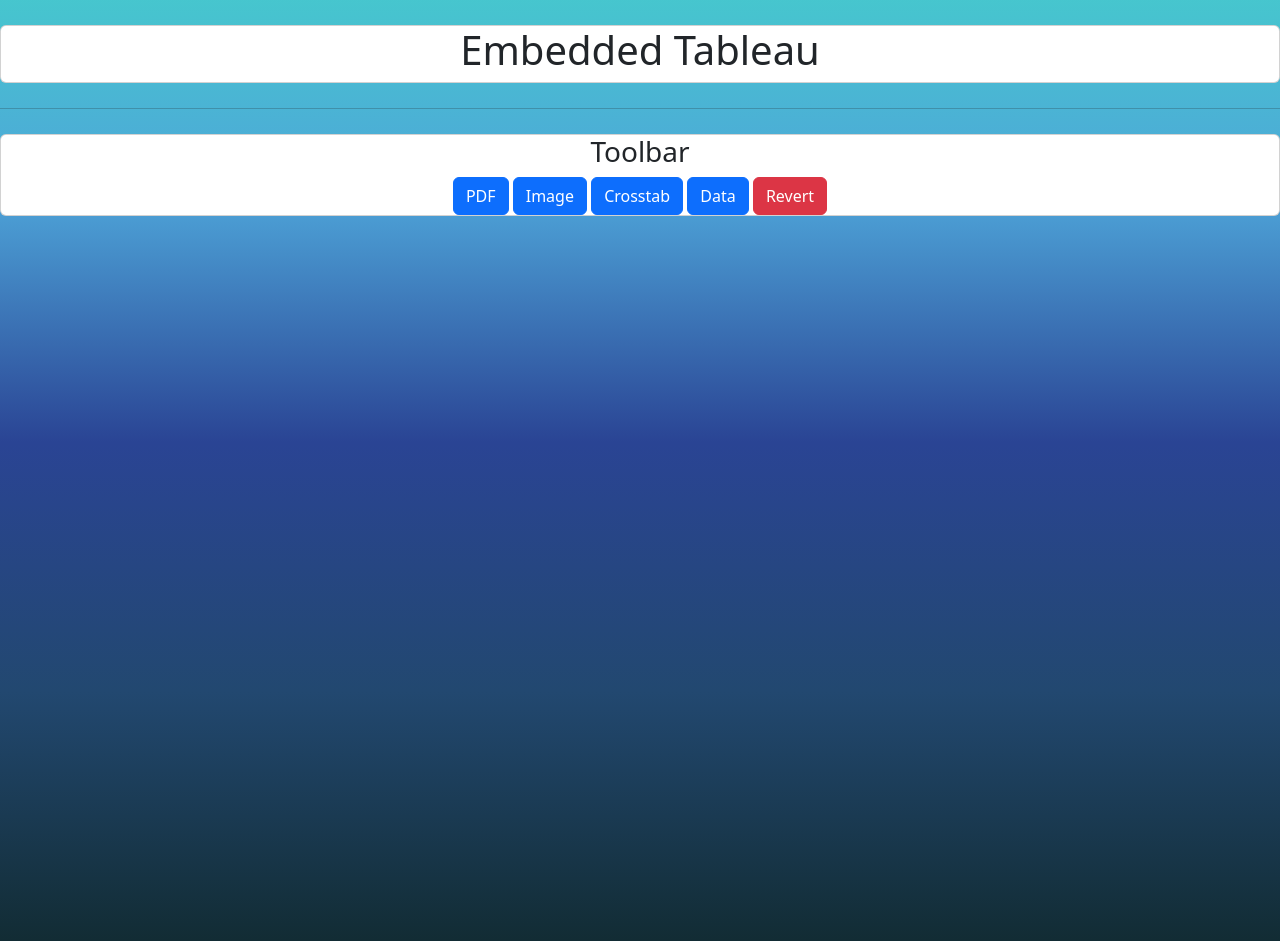
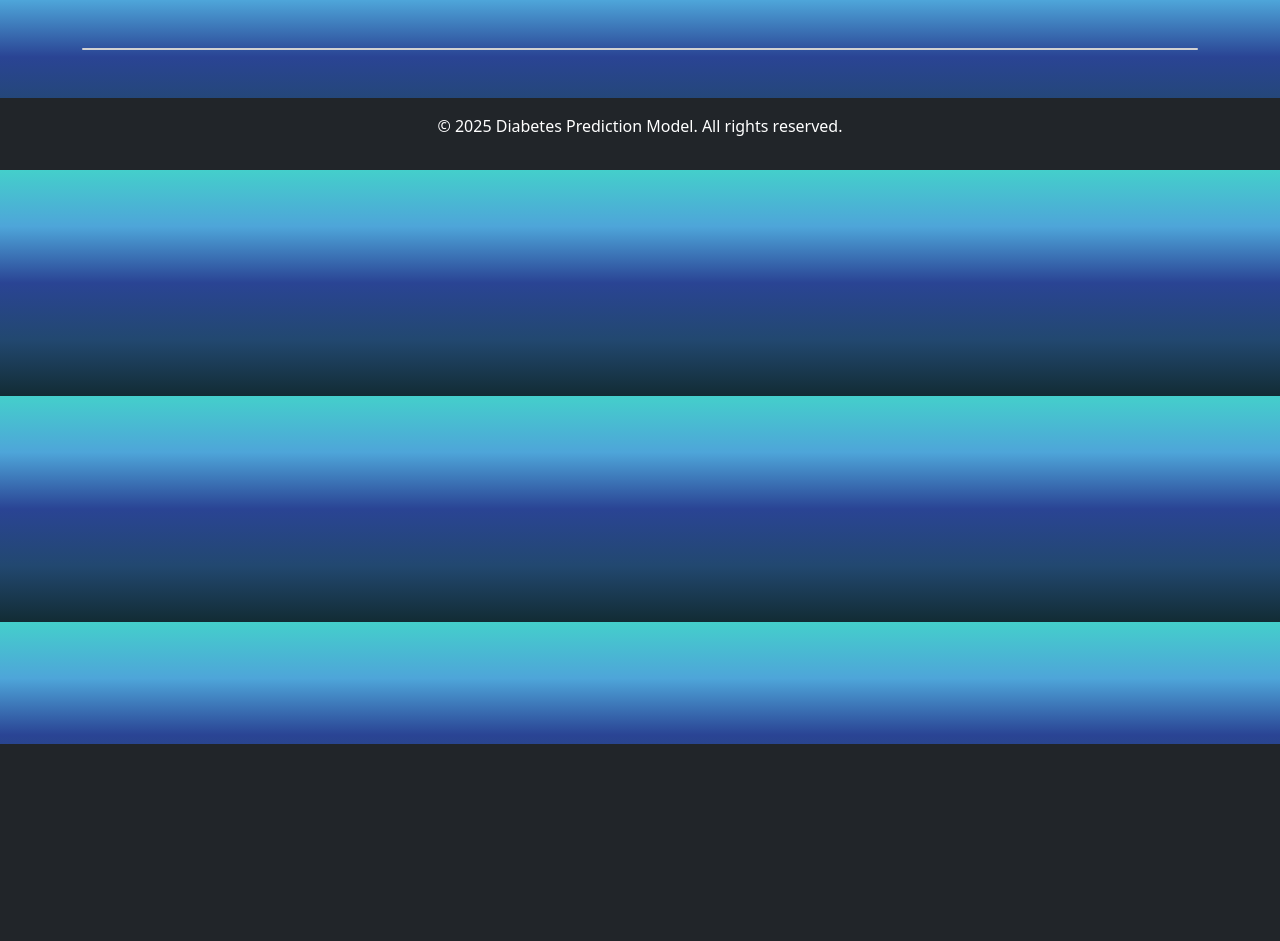
Before and after one commit to yangedward92/Project-4-Group-7, a Flask app: page /tableau_1 in a window 1280 px wide. Shown: the part 56-997 px from the top of the page. After the commit the page ends 800 px from the top, so only its background shows below. Run offline with Flask 3, Linux system fonts and the light colour scheme; some libraries are stand-ins or nearby versions.

Commit message:
inserted tableau and organization

```diff
--- a/Diabetes App/templates/tableau_1.html
+++ b/Diabetes App/templates/tableau_1.html
@@ -10,6 +10,30 @@
     <link rel="stylesheet" href="static/css/style.css"> <!-- Link to your style.css -->
     <!-- Bootstrap JS -->
     <script src="https://cdn.jsdelivr.net/npm/bootstrap@5.3.0/dist/js/bootstrap.bundle.min.js"></script>
+    <style>
+        /* Remove any margin/padding from body and container */
+        body, html {
+            margin: 0;
+            padding: 0;
+        }
+
+        /* Remove any margin or padding from navbar */
+        .navbar {
+            margin-bottom: 0; /* Remove space below navbar */
+        }
+
+        /* Remove any space above the Tableau container */
+        #tableauParent {
+            margin-top: 0;
+            padding-top: 0;
+        }
+
+        /* Make sure the tableau viz takes the full width and has proper height */
+        #tableauViz {
+            width: 100%;
+            height: 700px; /* Adjust height as necessary */
+        }
+    </style>
 </head>
 <body class="gradient-top"> <!-- Apply gradient background to the body -->
 
@@ -45,30 +69,51 @@
         </div>
     </nav>
 
-<body>
+    <!-- Main Content -->
+    <main class="container my-5">
+        <!-- Removed "Embedded Tableau" Title -->
 
-    <div class="card container-fluid" style="margin-top:25px; margin-bottom: 25px;">
-        <div style="text-align: center;">
-            <h1>Embedded Tableau</h1>
-        </div>
-    </div>
-    <hr>
-    <div class="card container-fluid" style="margin-top:25px; margin-bottom: 25px; text-align: center;">
-        <h3>Toolbar</h3>
-        <div style="display: inline-block;">
-            <button type="button" class="btn btn-primary" id="pdf">PDF</button>
-            <button type="button" class="btn btn-primary" id="image">Image</button>
-            <button type="button" class="btn btn-primary" id="crosstab">Crosstab</button>
-            <button type="button" class="btn btn-primary" id="data">Data</button>
-            <button type="button" class="btn btn-danger" id="revert">Revert</button>
-        </div>
-    </div>
+        <!-- Tableau Visualization Section -->
+        <section id="tableauParent" class="card">
+            <div class="tableauPlaceholder" id="viz1744236151045" style="position: relative">
+                <noscript>
+                    <a href='#'>
+                        <img alt='Box Plots ' src='https://public.tableau.com/static/images/G7/G7P4PimaDiabetes/BoxPlots/1_rss.png' style='border: none' />
+                    </a>
+                </noscript>
+                <object class='tableauViz' style='display:none;'>
+                    <param name='host_url' value='https%3A%2F%2Fpublic.tableau.com%2F' />
+                    <param name='embed_code_version' value='3' />
+                    <param name='site_root' value='' />
+                    <param name='name' value='G7P4PimaDiabetes/BoxPlots' />
+                    <param name='tabs' value='no' />
+                    <param name='toolbar' value='yes' />
+                    <param name='static_image' value='https://public.tableau.com/static/images/G7/G7P4PimaDiabetes/BoxPlots/1.png' />
+                    <param name='animate_transition' value='yes' />
+                    <param name='display_static_image' value='yes' />
+                    <param name='display_spinner' value='yes' />
+                    <param name='display_overlay' value='yes' />
+                    <param name='display_count' value='yes' />
+                    <param name='language' value='en-US' />
+                    <param name='filter' value='publish=yes' />
+                </object>
+            </div>
+            <script type='text/javascript'>
+                var divElement = document.getElementById('viz1744236151045');
+                var vizElement = divElement.getElementsByTagName('object')[0];
+                vizElement.style.width='100%';
+                vizElement.style.height=(divElement.offsetWidth*0.75)+'px';
+                var scriptElement = document.createElement('script');
+                scriptElement.src = 'https://public.tableau.com/javascripts/api/viz_v1.js';
+                vizElement.parentNode.insertBefore(scriptElement, vizElement);
+            </script>
+        </section>
+    </main>
 
-    <!-- The div where we will inject our Tableau -->
-    <div id="tableauParent" class="container-fluid">
-        <div style="height:700px" id="tableauViz"></div>
-    </div>
+    <!-- Footer -->
+    <footer class="bg-dark text-white text-center py-3">
+        <p>&copy; 2025 Diabetes Prediction Model. All rights reserved.</p>
+    </footer>
 
 </body>
-
 </html>
```
Also changed, not shown: Diabetes App/templates/tableau_2.html (+41 -21 lines), 6 other files.
